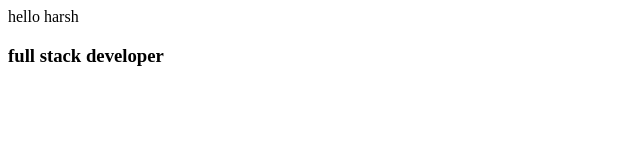
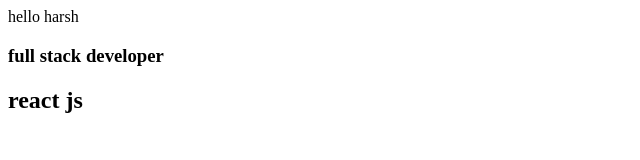
Before and after one commit to harshbr/secondone, a plain HTML site: page index.html in a window 1280 px wide. Shown: the full height of the page, 0-640 px from the left. Drawn offline with Linux system fonts and the light colour scheme.

Commit message:
new both  f1

```diff
--- a/index.html
+++ b/index.html
@@ -1,2 +1,3 @@
 <p>hello harsh</p>
 <h3>full stack developer</h3>
+<h2>react js</h2>
```
